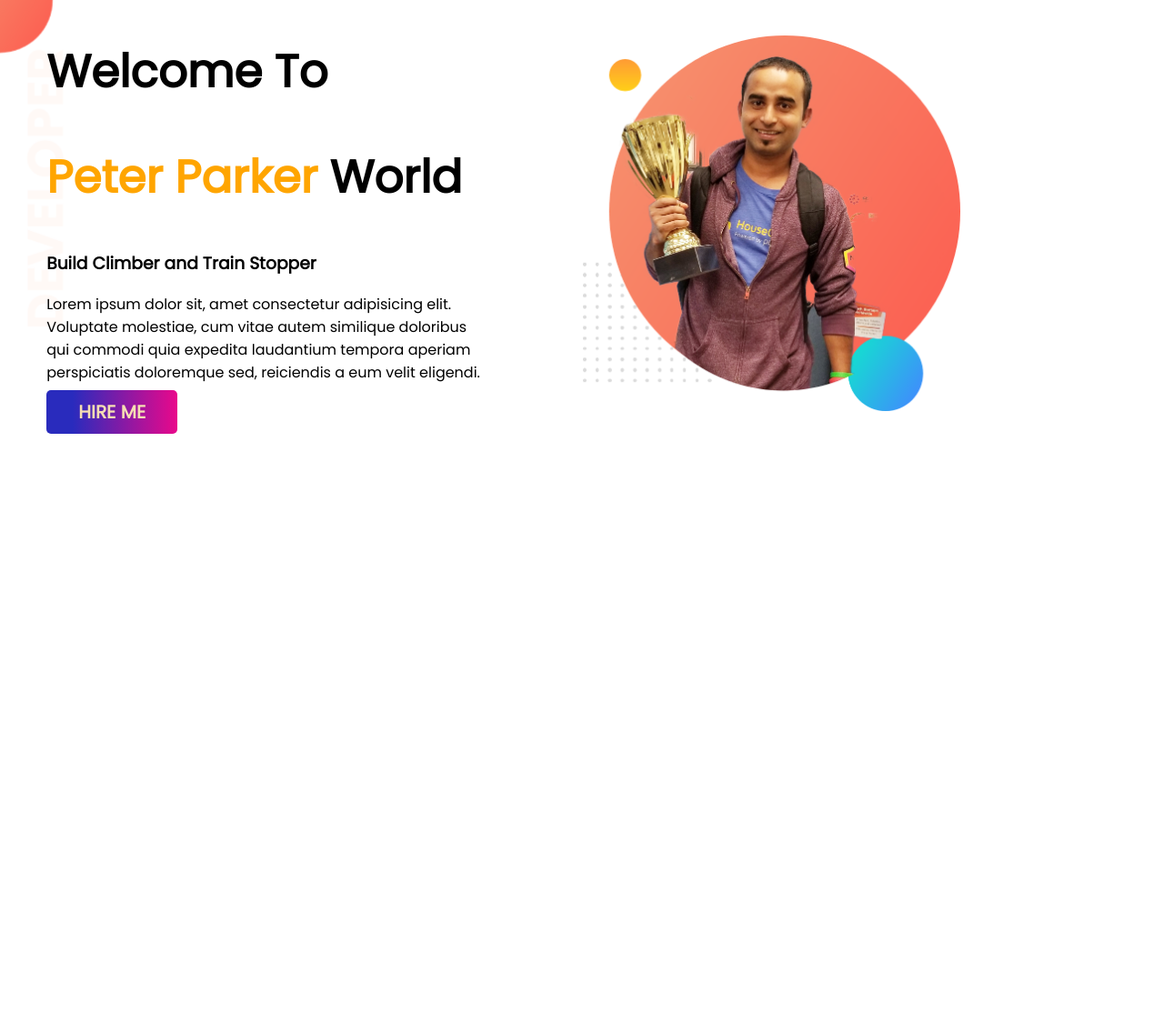
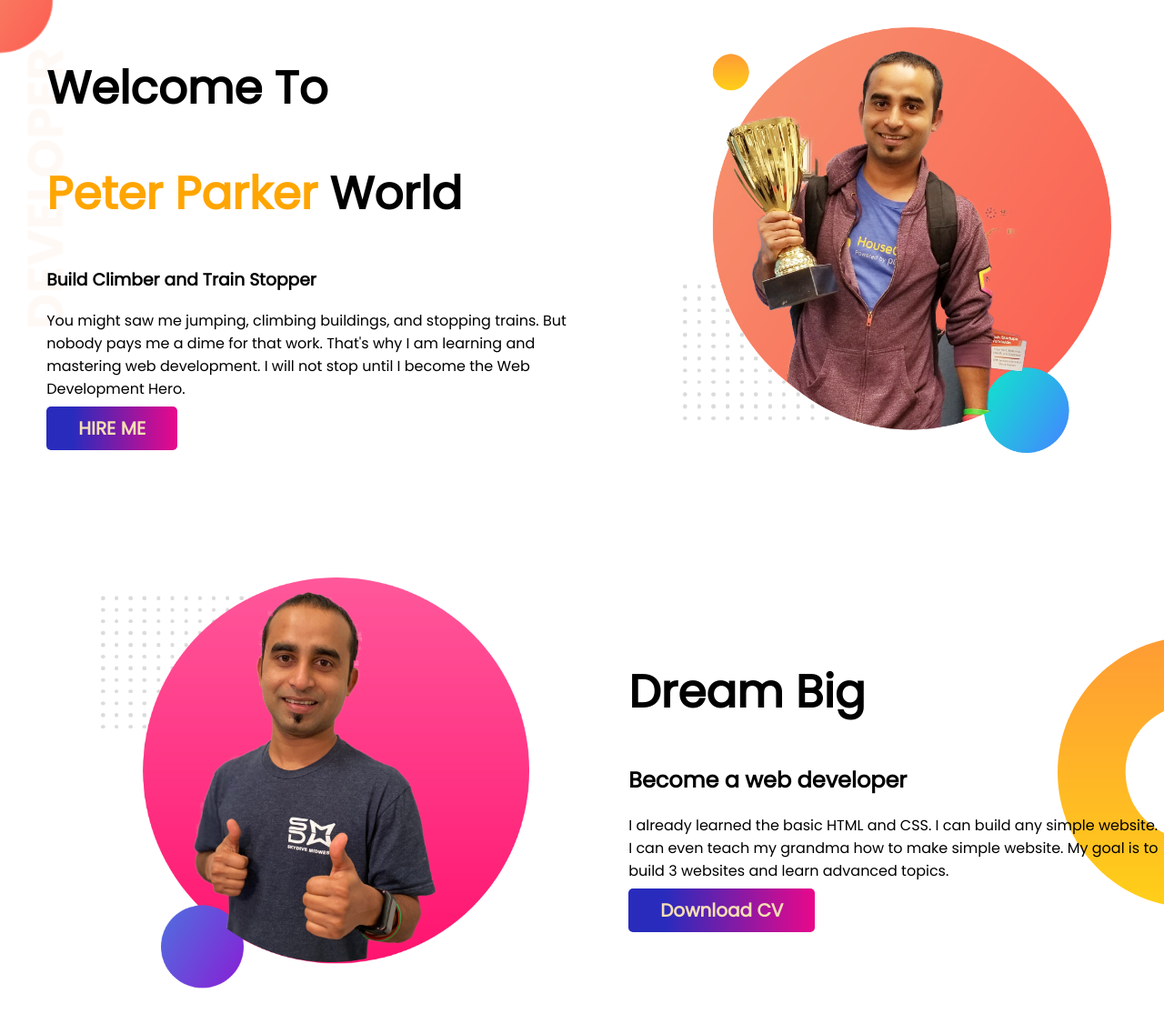
Before and after one commit to afruzaakter/My-Portfolio-website, a plain HTML site: page index.html in a window 1280 px wide. Shown: the whole page at 91% size. Before the commit the page ends 800 px from the top, so only its background shows below. Drawn offline with Linux system fonts and the light colour scheme.

Commit message:
add section 2 part

```diff
--- a/index.html
+++ b/index.html
@@ -8,19 +8,35 @@
     <link rel="stylesheet" href="style.css">
 </head>
 <body>
-    <section class="top-bannar">
+    <!--Section 1 part start-->
+    <section class="top-banner">
         <div class="article">
             <h1>Welcome To</h1>
             <h1><span class="f-color">Peter Parker</span> World</h1>
             <h3>Build Climber and Train Stopper</h3>
-            <p>Lorem ipsum dolor sit, amet consectetur adipisicing elit. Voluptate molestiae, cum vitae autem similique doloribus qui commodi quia expedita laudantium tempora aperiam perspiciatis doloremque sed, reiciendis a eum velit eligendi.</p>
+            <p>You might saw me jumping, climbing buildings, and stopping trains. But nobody pays me a dime for that work. That's why I am learning and mastering web development. I will not stop until I become the Web Development Hero.</p>
             <a class="link-button" target="_blank" href="#">HIRE ME</a>
         </div>
-            <div class="images">
+            <div class="article">
                 <img src="images/jhankar.png" alt="afruza akter sonia">
             </div>
 
     </section>
+  <!--Section 1 end start-->
+    <!--Section 2 part start-->
+<section class="dream-banner">
+    <div class="article">
+        <img src="images/jhankar2.png" alt="">
+    </div>
+    <div class="article">
+        <h1>Dream Big</h1>
+        <h2>Become a web developer</h2>
+        <p>I already learned the basic HTML and CSS. I can build any simple website. I can even teach my grandma how to make simple website. My goal is to build 3 websites and learn advanced topics.</p>
+        <a class="link-button" target="_blank" href="">Download CV</a>
+    </div>
+</section>
+
+      <!--Section 2 end start-->
 
 </body>
 </html>
--- a/style.css
+++ b/style.css
@@ -18,9 +18,9 @@ section{
    display: flex;
    justify-content: space-between;
    align-items: center;
-   gap: 100px;
+   margin-bottom: 100px;
 }
-.top-bannar{
+.top-banner{
     background-image: url(images/top-banner.png);
     background-repeat: no-repeat;
 }
@@ -31,9 +31,10 @@ section{
     width: 50%;
     padding-left: 4%;
 }
-.images img{
-    width:65%;
+.article img{
+    width:80%;
     margin-top: 30px;
+    margin-left: 60px;
 }
 .link-button{
     text-decoration: none;
@@ -47,3 +48,9 @@ section{
 .link-button:hover{
     background: linear-gradient(90deg,#6e07e4 20%,  #75d634);
 }
+.dream-banner{
+    background-image: url(images/dream-bg.png);
+    background-repeat: no-repeat;
+    background-position: right;
+
+}
```
